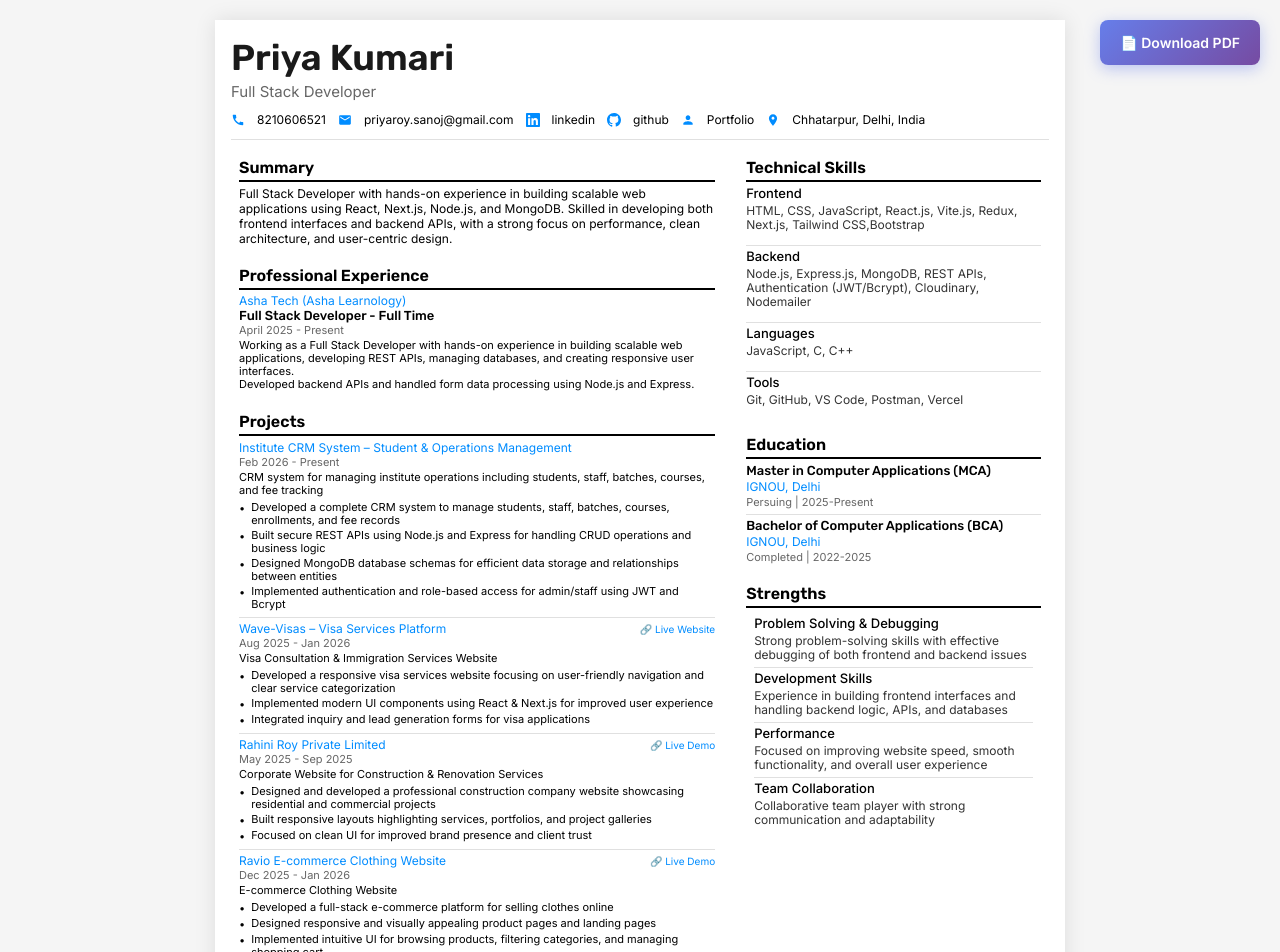
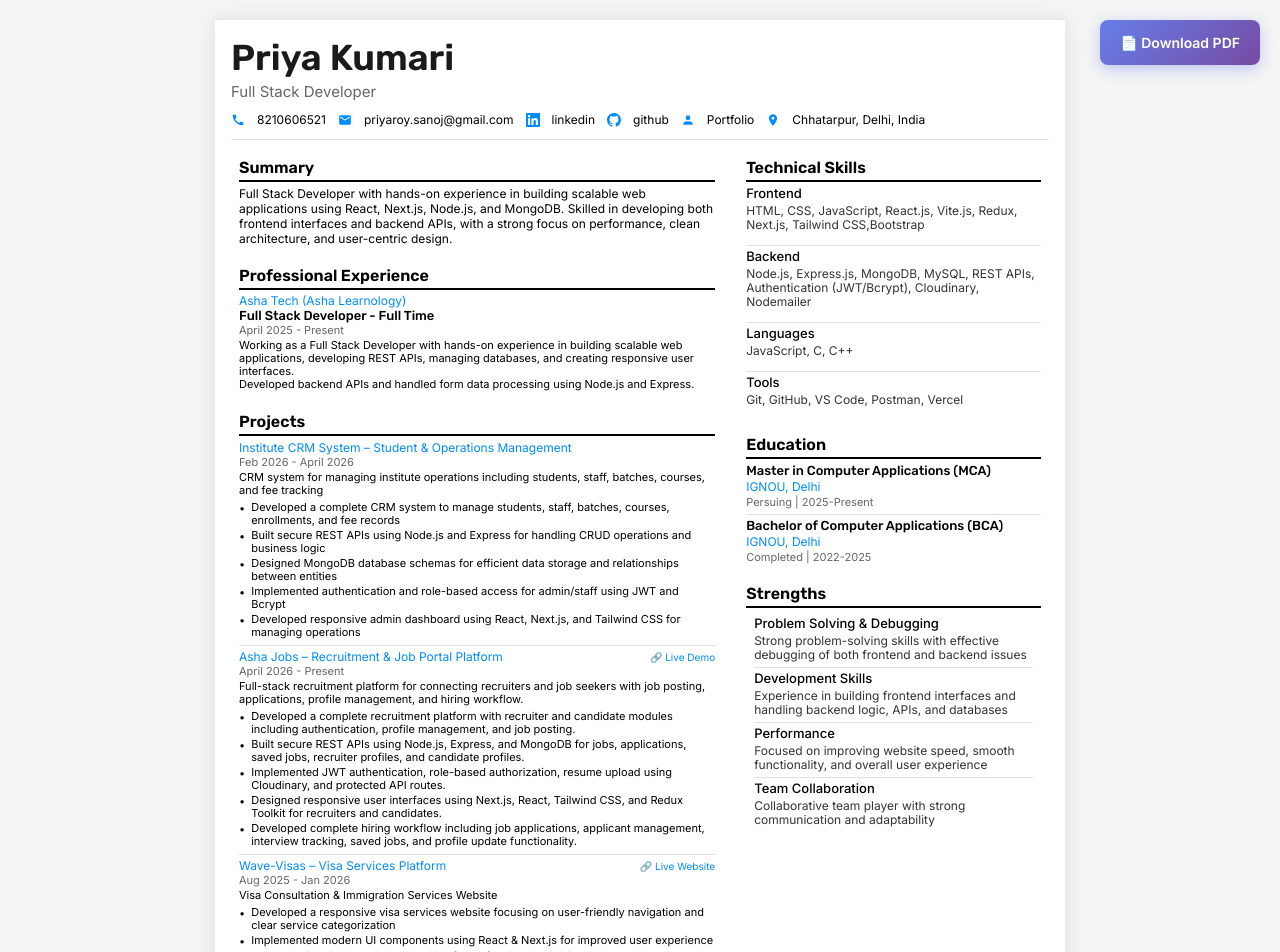
Before and after one commit to priyak02125/Cv-Template, a Next.js app: page / in a window 1280 px wide. Shown: the top 952 px of the page. Built offline with nearby package versions, Linux system fonts and the light colour scheme.

Commit message:
Update job dates and enhance project descriptions in resume

```diff
--- a/app/page.tsx
+++ b/app/page.tsx
@@ -322,7 +322,7 @@ export default function Home() {
                     <div className="company-name">
                       Institute CRM System – Student & Operations Management
                     </div>
-                     <div className="project-link-inline">
+                    <div className="project-link-inline">
                       {/* <a
                         href="https://asha-crm.vercel.app/"
                         className="contact-link"
@@ -334,12 +334,10 @@ export default function Home() {
                     </div>
                   </div>
 
-                  <div className="job-date">Feb 2026 - Present</div>
-
+                  <div className="job-date">Feb 2026 - April 2026</div>
                   <div className="job-description">
-                     CRM system for managing institute operations
-                    including students, staff, batches, courses, and fee
-                    tracking
+                    CRM system for managing institute operations including
+                    students, staff, batches, courses, and fee tracking
                   </div>
 
                   <ul className="bullet-list">
@@ -371,13 +369,88 @@ export default function Home() {
                         admin/staff using JWT and Bcrypt
                       </span>
                     </li>
-                    {/* <li className="bullet-item">
+                    <li className="bullet-item">
                       <span className="bullet-dot">•</span>
                       <span>
                         Developed responsive admin dashboard using React,
                         Next.js, and Tailwind CSS for managing operations
                       </span>
-                    </li> */}
+                    </li>
+                  </ul>
+                </div>
+
+                <div className="item-separator"></div>
+                <div className="resume-item">
+                  <div className="company-name-with-link">
+                    <div className="company-name">
+                      Asha Jobs – Recruitment & Job Portal Platform
+                    </div>
+
+                    <div className="project-link-inline">
+                      <a
+                        href="https://asha-jobs-rtef.vercel.app/"
+                        className="contact-link"
+                        target="_blank"
+                        rel="noopener noreferrer"
+                      >
+                        🔗 Live Demo
+                      </a>
+                    </div>
+                  </div>
+
+                  <div className="job-date">April 2026 - Present</div>
+
+                  <div className="job-description">
+                    Full-stack recruitment platform for connecting recruiters
+                    and job seekers with job posting, applications, profile
+                    management, and hiring workflow.
+                  </div>
+
+                  <ul className="bullet-list">
+                    <li className="bullet-item">
+                      <span className="bullet-dot">•</span>
+                      <span>
+                        Developed a complete recruitment platform with recruiter
+                        and candidate modules including authentication, profile
+                        management, and job posting.
+                      </span>
+                    </li>
+
+                    <li className="bullet-item">
+                      <span className="bullet-dot">•</span>
+                      <span>
+                        Built secure REST APIs using Node.js, Express, and
+                        MongoDB for jobs, applications, saved jobs, recruiter
+                        profiles, and candidate profiles.
+                      </span>
+                    </li>
+
+                    <li className="bullet-item">
+                      <span className="bullet-dot">•</span>
+                      <span>
+                        Implemented JWT authentication, role-based
+                        authorization, resume upload using Cloudinary, and
+                        protected API routes.
+                      </span>
+                    </li>
+
+                    <li className="bullet-item">
+                      <span className="bullet-dot">•</span>
+                      <span>
+                        Designed responsive user interfaces using Next.js,
+                        React, Tailwind CSS, and Redux Toolkit for recruiters
+                        and candidates.
+                      </span>
+                    </li>
+
+                    <li className="bullet-item">
+                      <span className="bullet-dot">•</span>
+                      <span>
+                        Developed complete hiring workflow including job
+                        applications, applicant management, interview tracking,
+                        saved jobs, and profile update functionality.
+                      </span>
+                    </li>
                   </ul>
                 </div>
 
@@ -564,12 +637,12 @@ export default function Home() {
                 </div>
 
                 <div className="item-separator"></div>
-
                 <div className="skills-item">
                   <div className="skill-category">
                     <div className="skill-category-title">Backend</div>
                     <div className="skill-list">
-                     Node.js, Express.js, MongoDB, REST APIs, Authentication (JWT/Bcrypt), Cloudinary, Nodemailer
+                      Node.js, Express.js, MongoDB, MySQL, REST APIs,
+                      Authentication (JWT/Bcrypt), Cloudinary, Nodemailer
                     </div>
                   </div>
                 </div>
```
